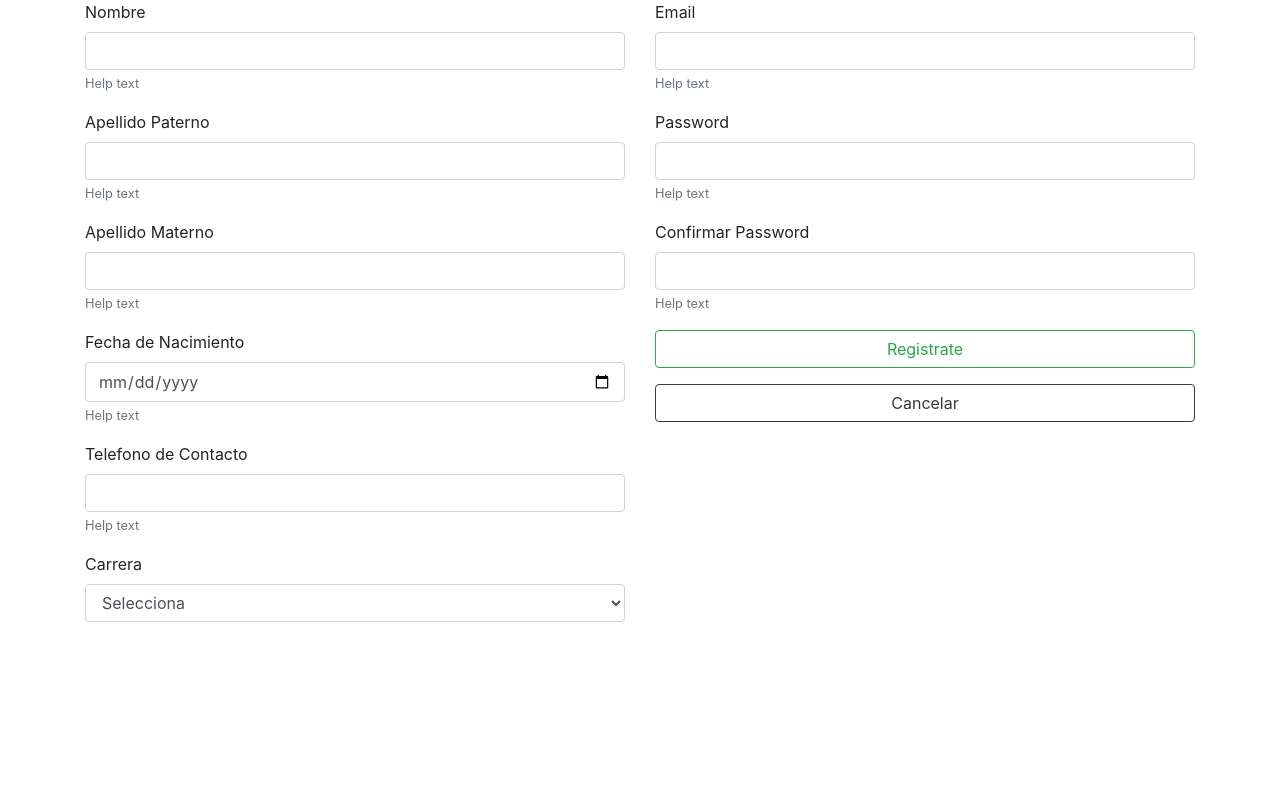
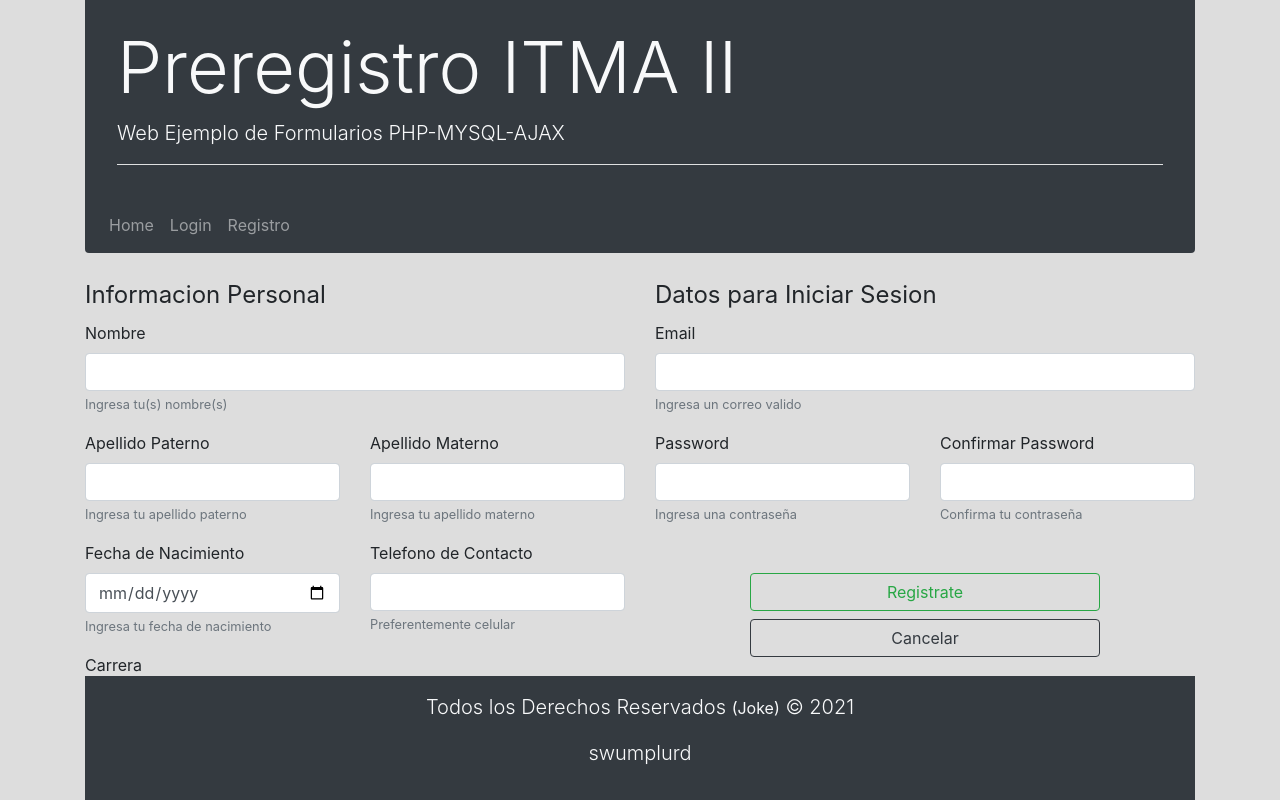
Before and after one commit to Swumplurd/preregistro, a PHP site: page /preregistro/registro in a window 1280 px wide. Run offline with PHP 8.4, Linux system fonts and the light colour scheme; some libraries are stand-ins or nearby versions.

Commit message:
se personalizaron los formularios

```diff
--- a/app/config.php
+++ b/app/config.php
@@ -1,4 +1,4 @@
 <?php
-    define('NOMBRE_SERVIDOR', 'itmilpaalta2');
+    define('NOMBRE_SERVIDOR', 'Preregistro');
     define('SERVIDOR', 'http://localhost/preregistro/');
 ?>
--- a/app/dependencias.php
+++ b/app/dependencias.php
@@ -1,5 +1,6 @@
 <link rel="stylesheet" href="<?=SERVIDOR?>raw/css/bootstrap.css">
+<link rel="stylesheet" href="<?=SERVIDOR?>raw/css/styles.css">
 <script src="<?=SERVIDOR?>raw/js/jquery.js"></script>
+<script src="<?=SERVIDOR?>raw/js/swal.js"></script>
 <script src="<?=SERVIDOR?>raw/js/sw.js"></script>
-<script src="<?=SERVIDOR?>raw/js/swal.js"></script>
 <script src="<?=SERVIDOR?>raw/js/bootstrap.js"></script>
--- a/index.php
+++ b/index.php
@@ -1,20 +1,24 @@
 <?php
   require_once 'app/config.php';
 ?>
+
 <!doctype html>
-<html lang="en">
-
+<html lang="es">
 <head>
   <meta charset="utf-8">
   <meta name="viewport" content="width=device-width, initial-scale=1, shrink-to-fit=no">
   <?php
     require_once 'app/dependencias.php';
   ?>
-  <title>Home</title>
+  <title><?=NOMBRE_SERVIDOR; if (isset($_GET['vista'])){echo ' | ' . $_GET['vista'];}?></title>
 </head>
+<body>
 
-<body>
-  <?php
+<?php
+  require_once 'view/includes/header.php'
+?>
+
+<?php
   if (isset($_GET['vista'])) {
     switch ($_GET['vista']) {
       case 'login':
@@ -30,8 +34,12 @@
   } else {
     include_once 'view/home.php';
   }
-  ?>
+?>
+
+<?php
+  require_once 'view/includes/footer.php'
+?>
+
 </div>
 </body>
-
 </html>
--- a/manager/registro.js
+++ b/manager/registro.js
@@ -1,11 +1,37 @@
 $(document).ready(() => {
-
     function valida_vacios() {
         if ($('#registro-nombre').val() == "") {
-            swal('Upps', 'Ingresa tu nombre plox', 'warning');
+            swal('Upps', 'Ingresa tu Nombre por favor', 'warning');
             return false;
+        } else if ($('#registro-paterno').val() == "") {
+            swal('Upps', 'Ingresa tu Apellido Paterno por favor', 'warning');
+            return false;
+        } else if ($('#registro-materno').val() == "") {
+            swal('Upps', 'Ingresa tu Apellido Materno por favor', 'warning');
+            return false;
+        } else if ($('#registro-nacimiento').val() == "") {
+            swal('Upps', 'Ingresa tu Fecha de Nacimiento por favor', 'warning');
+            return false;
+        } else if ($('#registro-telefono').val() == "") {
+            swal('Upps', 'Ingresa tu Telefono por favor', 'warning');
+            return false;
+        } else if ($('#registro-carrera').val() == "") {
+            swal('Upps', 'Selecciona tu Carrera, por favor', 'warning');
+            return false;
+        } else if ($('#registro-email').val() == "") {
+            swal('Upps', 'Ingresa tu Email por favor', 'warning');
+            return false;
+        } else if ($('#registro-password').val() == "") {
+            swal('Upps', 'Ingresa tu Password por favor', 'warning');
+            return false;
+        } else if ($('#registro-password-confirmacion').val() == "") {
+            swal('Upps', 'Confirma tu Password por favor', 'warning');
+            return false;
+        } else {
+            swal('Cool', 'Terminaste el formulario de registro', 'success');
         }
     }
+
     $('#btn-registro-usuario').click(() => {
         valida_vacios();
     });
--- /dev/null
+++ b/raw/css/styles.css
@@ -0,0 +1,3 @@
+body {
+    background-color: #dddddd;
+}
--- /dev/null
+++ b/view/includes/footer.php
@@ -0,0 +1,12 @@
+<footer class="fixed-bottom">
+  <div class="container">
+    <div class="row">
+      <div class="col">
+        <div class="jumbotron mb-0 py-3 bg-dark text-light rounded-0 rounded-top text-center">
+          <p class="lead">Todos los Derechos Reservados <small class="display-6">(Joke)</small> &copy; 2021</p>
+          <p class="lead">swumplurd</p>
+        </div>
+      </div>
+    </div>
+  </div>
+</footer>
--- /dev/null
+++ b/view/includes/header.php
@@ -0,0 +1,27 @@
+<div class="container mb-4">
+  <div class="row">
+    <div class="col">
+      <div class="jumbotron mb-0 py-4 bg-dark text-light rounded-0 rounded-bottom">
+        <h1 class="display-3">Preregistro ITMA II</h1>
+        <p class="lead">Web Ejemplo de Formularios PHP-MYSQL-AJAX</p>
+        <hr class="my-2 bg-light">
+      </div>
+    </div>
+  </div>
+  <div class="row">
+    <div class="col">
+      <nav class="navbar navbar-expand-lg navbar-dark bg-dark rounded-bottom">
+        <button class="navbar-toggler" type="button" data-toggle="collapse" data-target="#navbarNavAltMarkup" aria-controls="navbarNavAltMarkup" aria-expanded="false" aria-label="Toggle navigation">
+          <span class="navbar-toggler-icon"></span>
+        </button>
+        <div class="collapse navbar-collapse" id="navbarNavAltMarkup">
+          <div class="navbar-nav">
+            <a class="nav-item nav-link" href="/preregistro">Home</a>
+            <a class="nav-item nav-link" href="login">Login</a>
+            <a class="nav-item nav-link" href="registro">Registro</a>
+          </div>
+        </div>
+      </nav>
+    </div>
+  </div>
+</div>
--- a/view/registro.php
+++ b/view/registro.php
@@ -2,30 +2,36 @@
   <div class="row">
     <div class="col">
       <form action="" id="formulario-registro-a">
+        <fieldset>
+          <legend>Informacion Personal</legend>
           <div class="form-group">
             <label for="registro-nombre">Nombre</label>
             <input type="text" name="registro-nombre" id="registro-nombre" class="form-control" placeholder="" aria-describedby="helpId">
-          <small id="helpId" class="text-muted">Help text</small>
+            <small id="helpId" class="text-muted">Ingresa tu(s) nombre(s)</small>
           </div>
-        <div class="form-group">
+          <div class="form-group row">
+            <div class="col">
               <label for="registro-paterno">Apellido Paterno</label>
               <input type="text" name="registro-paterno" id="registro-paterno" class="form-control" placeholder="" aria-describedby="helpId">
-          <small id="helpId" class="text-muted">Help text</small>
+              <small id="helpId" class="text-muted">Ingresa tu apellido paterno</small>
             </div>
-        <div class="form-group">
+            <div class="col">
               <label for="registro-materno">Apellido Materno</label>
               <input type="text" name="registro-materno" id="registro-materno" class="form-control" placeholder="" aria-describedby="helpId">
-          <small id="helpId" class="text-muted">Help text</small>
+              <small id="helpId" class="text-muted">Ingresa tu apellido materno</small>
             </div>
-        <div class="form-group">
+          </div>
+          <div class="form-group row">
+            <div class="col">
               <label for="registro-nacimiento">Fecha de Nacimiento</label>
               <input type="date" name="registro-nacimiento" id="registro-nacimiento" class="form-control" placeholder="" aria-describedby="helpId">
-          <small id="helpId" class="text-muted">Help text</small>
+              <small id="helpId" class="text-muted">Ingresa tu fecha de nacimiento</small>
             </div>
-        <div class="form-group">
+            <div class="col">
               <label for="registro-telefono">Telefono de Contacto</label>
               <input type="tel" name="registro-telefono" id="registro-telefono" class="form-control" placeholder="" aria-describedby="helpId">
-          <small id="helpId" class="text-muted">Help text</small>
+              <small id="helpId" class="text-muted">Preferentemente celular</small>
+            </div>
           </div>
           <div class="form-group">
             <label for="">Carrera</label>
@@ -36,32 +42,38 @@
               <option value="SIST">Ingenieria en Sistemas Computacionales</option>
             </select>
           </div>
+        </fieldset>
       </form>
     </div>
     <hr>
     <div class="col">
       <form action="" id="formulario-registro-b">
+        <fieldset>
+          <legend>Datos para Iniciar Sesion</legend>
           <div class="form-group">
-          <label for="registro-mail">Email</label>
-          <input type="email" name="registro-mail" id="registro-mail" class="form-control" placeholder="" aria-describedby="helpId">
-          <small id="helpId" class="text-muted">Help text</small>
+            <label for="registro-email">Email</label>
+            <input type="email" name="registro-email" id="registro-email" class="form-control" placeholder="" aria-describedby="helpId">
+            <small id="helpId" class="text-muted">Ingresa un correo valido</small>
           </div>
-        <div class="form-group">
+          <div class="form-group row">
+            <div class="col">
               <label for="registro-password">Password</label>
               <input type="password" name="registro-password" id="registro-password" class="form-control" placeholder="" aria-describedby="helpId">
-          <small id="helpId" class="text-muted">Help text</small>
+              <small id="helpId" class="text-muted">Ingresa una contraseña</small>
             </div>
-        <div class="form-group">
+            <div class="col">
               <label for="registro-password-confirmacion">Confirmar Password</label>
               <input type="password" name="registro-password-confirmacion" id="registro-password-confirmacion" class="form-control" placeholder="" aria-describedby="helpId">
-          <small id="helpId" class="text-muted">Help text</small>
+              <small id="helpId" class="text-muted">Confirma tu contraseña</small>
             </div>
-        <div class="form-group">
+          </div>
+          <div class="form-group row my-5">
+            <div class="col-8 offset-2">
               <span id="btn-registro-usuario" class="btn btn-outline-success btn-block">Registrate</span>
-        </div>
-        <div class="form-group">
               <a href="login" class="btn btn-outline-dark btn-block">Cancelar</a>
             </div>
+          </div>
+        </fieldset>
       </form>
     </div>
   </div>
```
Also changed, not shown: view/error404.php (+5 -2 lines), view/home.php (added, +55 -0 lines), view/login.php (+10 -6 lines), manager/login.js (renamed from manager/form.js), raw/img/slider/acoso.jpg (added), raw/img/slider/build.jpg (added), raw/img/slider/covid.jpg (added), raw/img/slider/guerrero.jpg (added), raw/img/slider/plastico.jpg (added), raw/img/slider/reins2021.jpg (added). Lines whose indentation alone changed are shown as unchanged.
